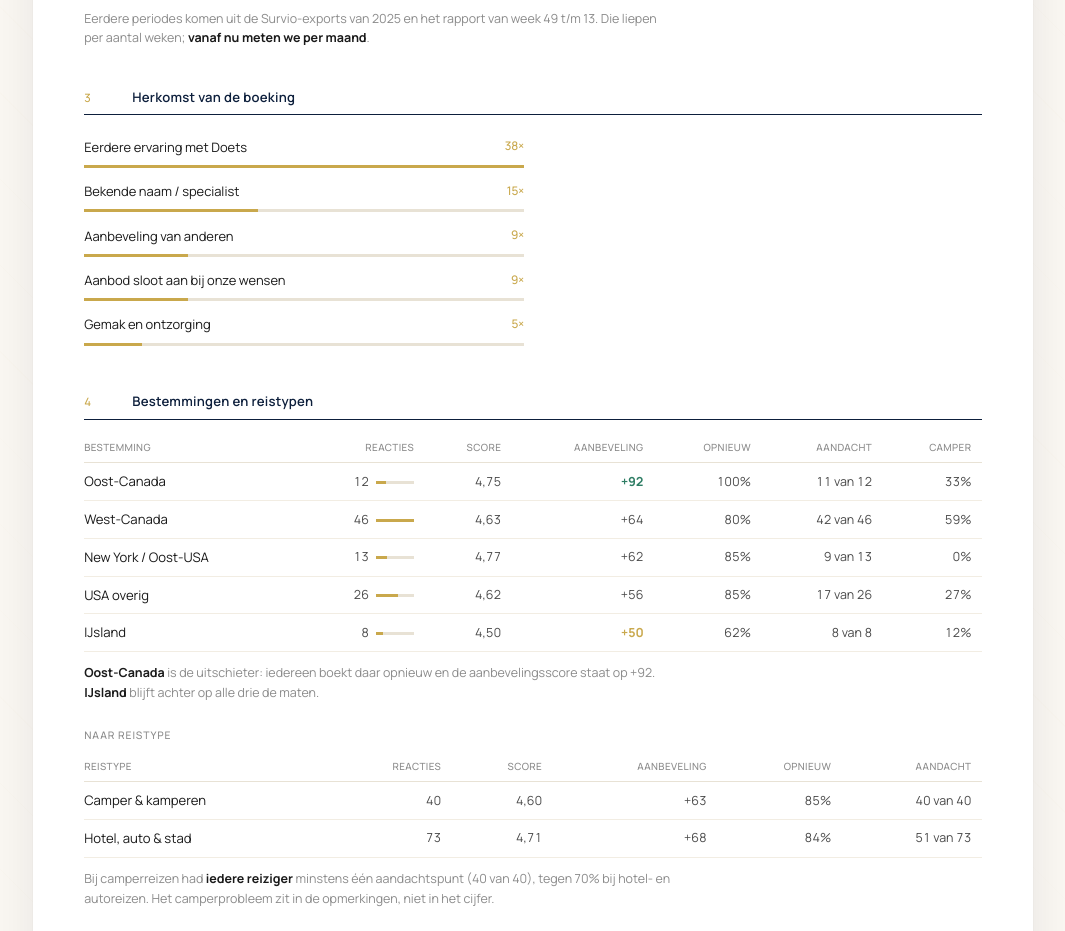
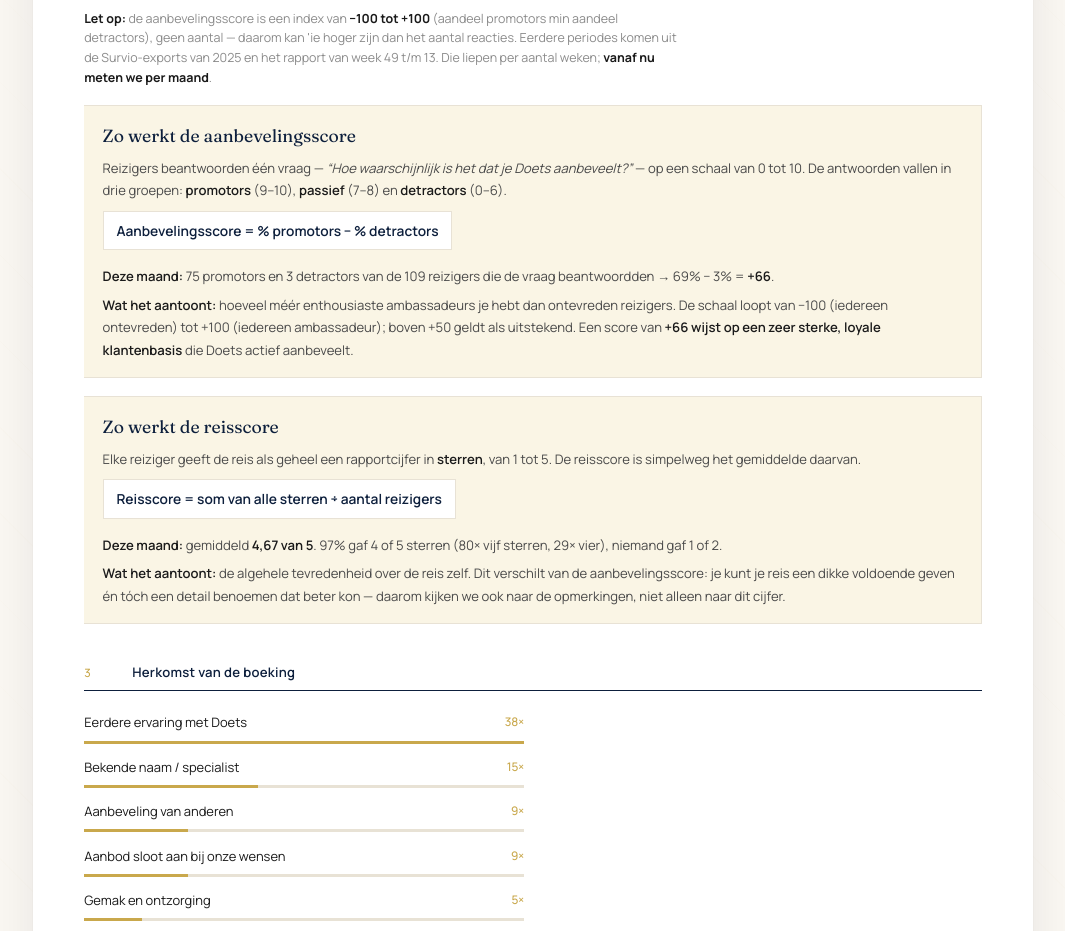
Before and after one commit to jens698/doets-rag-backend, a website: page public/analyse-2026-07.html in a window 1280 px wide. Shown: the part 1168-2099 px from the top of the page, without its empty margins (107-1172 px from the left). Drawn offline with Linux system fonts and the light colour scheme.

Commit message:
Refine analysis report layout and content
Updated the HTML structure and content for analysis report.

```diff
--- a/public/analyse-2026-07.html
+++ b/public/analyse-2026-07.html
@@ -129,6 +129,11 @@ blockquote.pull .s{display:block;font-family:var(--mono);font-size:.62rem;letter
 .sig .l{font-family:var(--mono);font-size:.66rem;color:var(--ink-3);line-height:1.8}
 .dl{padding:.65rem 1.15rem;background:var(--navy);color:#fff;font-family:var(--mono);font-size:.7rem;
   letter-spacing:.04em;text-transform:uppercase}
+.formula{background:var(--sand-p);border:1px solid var(--line);border-left:3px solid var(--gold);padding:1rem 1.15rem;margin:1.1rem 0 0}
+.formula .ft{font-family:var(--serif);font-size:1.1rem;color:var(--navy);margin-bottom:.45rem}
+.formula .eq{font-family:var(--mono);font-weight:600;font-size:.86rem;color:var(--navy);background:#fff;border:1px solid var(--line);padding:.5rem .8rem;margin:.55rem 0;display:inline-block}
+.formula p{font-size:.82rem;color:var(--ink-2);line-height:1.7;margin:.4rem 0 0}
+.formula p:first-of-type{margin-top:0} .formula b{color:var(--ink);font-weight:600}
 @media(max-width:820px){ .kv,.charts,.two{grid-template-columns:1fr}
   .kv .i+.i{padding-left:0;border-left:none;border-top:1px solid var(--line-2)}
   .ex{grid-template-columns:1fr;gap:.2rem} h2.p{grid-template-columns:1.8rem 1fr} }
@@ -156,20 +161,36 @@ blockquote.pull .s{display:block;font-family:var(--mono);font-size:.62rem;letter
     <h2 class="p"><em>2</em><span>Verloop over de meetperiodes</span></h2>
     <div class="charts">
       <div><h3 class="q">Gemiddelde reisscore · as 4,0–5,0</h3><svg id="cScore" viewBox="0 0 330 116"></svg></div>
-      <div><h3 class="q">Aanbevelingsscore · schaal 0–100</h3><svg id="cNps" viewBox="0 0 330 116"></svg></div>
+      <div><h3 class="q">Aanbevelingsscore</h3><svg id="cNps" viewBox="0 0 330 116"></svg></div>
     </div>
     <h3 class="q">Cijfers per periode</h3>
-    <table><thead><tr><th>Periode</th><th>Reacties</th><th>Score</th><th>Δ</th><th>Aanbeveling</th></tr></thead><tbody id="hist"></tbody></table>
-    <p class="note">Eerdere periodes komen uit de Survio-exports van 2025 en het rapport van week 49 t/m 13. Die liepen per aantal weken; <b>vanaf nu meten we per maand</b>.</p>
+    <table><thead><tr><th>Periode</th><th>Reacties</th><th>Score</th><th>Δ</th><th>Aanbev.score</th></tr></thead><tbody id="hist"></tbody></table>
+    <p class="note"><b>Let op:</b> de aanbevelingsscore is een index van <b>−100 tot +100</b> (aandeel promotors min aandeel detractors), geen aantal — daarom kan 'ie hoger zijn dan het aantal reacties. Eerdere periodes komen uit de Survio-exports van 2025 en het rapport van week 49 t/m 13. Die liepen per aantal weken; <b>vanaf nu meten we per maand</b>.</p>
+
+    <div class="formula">
+      <div class="ft">Zo werkt de aanbevelingsscore</div>
+      <p>Reizigers beantwoorden één vraag &mdash; <i>&ldquo;Hoe waarschijnlijk is het dat je Doets aanbeveelt?&rdquo;</i> &mdash; op een schaal van 0 tot 10. De antwoorden vallen in drie groepen: <b>promotors</b> (9&ndash;10), <b>passief</b> (7&ndash;8) en <b>detractors</b> (0&ndash;6).</p>
+      <div class="eq">Aanbevelingsscore = % promotors &minus; % detractors</div>
+      <p><b>Deze maand:</b> 75 promotors en 3 detractors van de 109 reizigers die de vraag beantwoordden &rarr; 69% &minus; 3% = <b>+66</b>.</p>
+      <p><b>Wat het aantoont:</b> hoeveel méér enthousiaste ambassadeurs je hebt dan ontevreden reizigers. De schaal loopt van &minus;100 (iedereen ontevreden) tot +100 (iedereen ambassadeur); boven +50 geldt als uitstekend. Een score van <b>+66 wijst op een zeer sterke, loyale klantenbasis</b> die Doets actief aanbeveelt.</p>
+    </div>
+
+    <div class="formula">
+      <div class="ft">Zo werkt de reisscore</div>
+      <p>Elke reiziger geeft de reis als geheel een rapportcijfer in <b>sterren</b>, van 1 tot 5. De reisscore is simpelweg het gemiddelde daarvan.</p>
+      <div class="eq">Reisscore = som van alle sterren &divide; aantal reizigers</div>
+      <p><b>Deze maand:</b> gemiddeld <b>4,67 van 5</b>. 97% gaf 4 of 5 sterren (80&times; vijf sterren, 29&times; vier), niemand gaf 1 of 2.</p>
+      <p><b>Wat het aantoont:</b> de algehele tevredenheid over de reis zelf. Dit verschilt van de aanbevelingsscore: je kunt je reis een dikke voldoende geven én tóch een detail benoemen dat beter kon &mdash; daarom kijken we ook naar de opmerkingen, niet alleen naar dit cijfer.</p>
+    </div>
 
     <h2 class="p"><em>3</em><span>Herkomst van de boeking</span></h2>
     <div id="redenen"></div>
 
     <h2 class="p"><em>4</em><span>Bestemmingen en reistypen</span></h2>
-    <table><thead><tr><th>Bestemming</th><th>Reacties</th><th>Score</th><th>Aanbeveling</th><th>Opnieuw</th><th>Aandacht</th><th>Camper</th></tr></thead><tbody id="perf"></tbody></table>
+    <table><thead><tr><th>Bestemming</th><th>Reacties</th><th>Score</th><th>Aanbev.score</th><th>Opnieuw</th><th>Aandacht</th><th>Camper</th></tr></thead><tbody id="perf"></tbody></table>
     <p class="note" id="perfNote"></p>
     <h3 class="q">Naar reistype</h3>
-    <table><thead><tr><th>Reistype</th><th>Reacties</th><th>Score</th><th>Aanbeveling</th><th>Opnieuw</th><th>Aandacht</th></tr></thead><tbody id="rt"></tbody></table>
+    <table><thead><tr><th>Reistype</th><th>Reacties</th><th>Score</th><th>Aanbev.score</th><th>Opnieuw</th><th>Aandacht</th></tr></thead><tbody id="rt"></tbody></table>
     <p class="note" id="rtNote"></p>
 
     <h2 class="p"><em>5</em><span>Reacties afzonderlijk</span></h2>
@@ -177,6 +198,11 @@ blockquote.pull .s{display:block;font-family:var(--mono);font-size:.62rem;letter
     <div class="dots" id="dots"></div><div class="dlg" id="dlg"></div>
 
     <h2 class="p"><em>6</em><span>Verwachtingen per onderdeel</span></h2>
+    <div class="formula">
+      <div class="ft">Zo lees je deze matrix</div>
+      <p>Per onderdeel van de reis &mdash; route, verhuurstation, accommodatie en excursies &mdash; geeft de reiziger aan of de verwachting is <b>overtroffen</b>, <b>waargemaakt</b> of <b>niet waargemaakt</b> (of niet van toepassing).</p>
+      <p><b>Wat het aantoont:</b> geen los cijfer, maar de <b>verhouding</b> per onderdeel. Veel groen (overtroffen) laat zien waar Doets uitblinkt; veel terracotta (niet waargemaakt) wijst op een zwak punt. Zo zie je in één oogopslag dat bijvoorbeeld de service van het verhuurstation vaker tegenvalt (1 op de 5 niet waargemaakt), terwijl de diversiteit aan bezienswaardigheden juist het vaakst wordt overtroffen.</p>
+    </div>
     <div class="tabs" role="tablist" id="tabs"></div>
     <div id="exp"></div>
     <div class="exlg"><span><i style="background:var(--green)"></i>Overtroffen</span>
```
